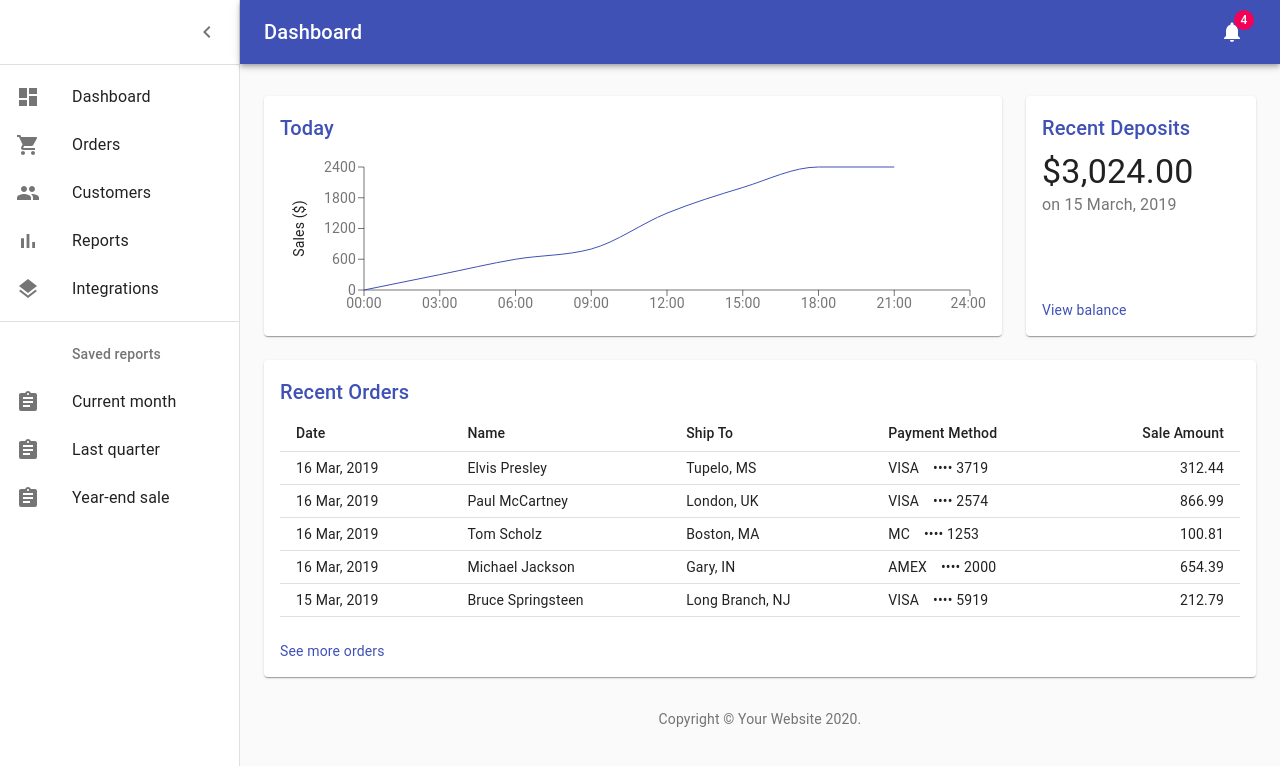
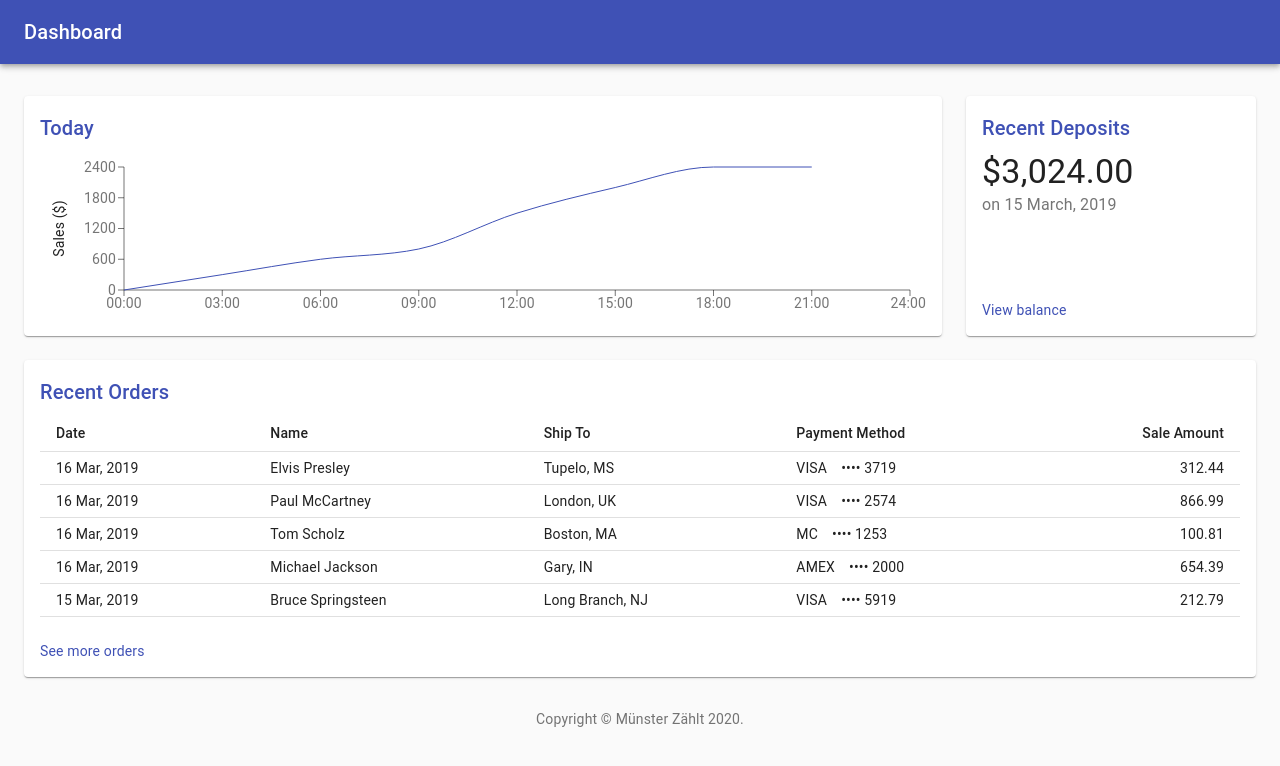
Before and after one commit to codeformuenster/mshack2020-frontend, a React (Create React App) app: page / in a window 1280 px wide. Shown: the top 766 px of the page. Built offline with nearby package versions, Linux system fonts and the light colour scheme.

Commit message:
Remove sidebar

```diff
--- a/src/dashboard/Dashboard.js
+++ b/src/dashboard/Dashboard.js
@@ -2,23 +2,14 @@ import React from 'react';
 import clsx from 'clsx';
 import { makeStyles } from '@material-ui/core/styles';
 import CssBaseline from '@material-ui/core/CssBaseline';
-import Drawer from '@material-ui/core/Drawer';
 import Box from '@material-ui/core/Box';
 import AppBar from '@material-ui/core/AppBar';
 import Toolbar from '@material-ui/core/Toolbar';
-import List from '@material-ui/core/List';
 import Typography from '@material-ui/core/Typography';
-import Divider from '@material-ui/core/Divider';
-import IconButton from '@material-ui/core/IconButton';
-import Badge from '@material-ui/core/Badge';
 import Container from '@material-ui/core/Container';
 import Grid from '@material-ui/core/Grid';
 import Paper from '@material-ui/core/Paper';
 import Link from '@material-ui/core/Link';
-import MenuIcon from '@material-ui/icons/Menu';
-import ChevronLeftIcon from '@material-ui/icons/ChevronLeft';
-import NotificationsIcon from '@material-ui/icons/Notifications';
-import { mainListItems, secondaryListItems } from './listItems';
 import Chart from './Chart';
 import Deposits from './Deposits';
 import Orders from './Orders';
@@ -27,8 +18,8 @@ function Copyright() {
   return (
     <Typography variant="body2" color="textSecondary" align="center">
       {'Copyright © '}
-      <Link color="inherit" href="https://material-ui.com/">
-        Your Website
+      <Link color="inherit" href="http://codeformuenster.org/">
+        Münster Zählt
       </Link>{' '}
       {new Date().getFullYear()}
       {'.'}
@@ -57,14 +48,6 @@ const useStyles = makeStyles((theme) => ({
     transition: theme.transitions.create(['width', 'margin'], {
       easing: theme.transitions.easing.sharp,
       duration: theme.transitions.duration.leavingScreen,
-    }),
-  },
-  appBarShift: {
-    marginLeft: drawerWidth,
-    width: `calc(100% - ${drawerWidth}px)`,
-    transition: theme.transitions.create(['width', 'margin'], {
-      easing: theme.transitions.easing.sharp,
-      duration: theme.transitions.duration.enteringScreen,
     }),
   },
   menuButton: {
@@ -119,56 +102,18 @@ const useStyles = makeStyles((theme) => ({
 
 export default function Dashboard() {
   const classes = useStyles();
-  const [open, setOpen] = React.useState(true);
-  const handleDrawerOpen = () => {
-    setOpen(true);
-  };
-  const handleDrawerClose = () => {
-    setOpen(false);
-  };
   const fixedHeightPaper = clsx(classes.paper, classes.fixedHeight);
 
   return (
     <div className={classes.root}>
       <CssBaseline />
-      <AppBar position="absolute" className={clsx(classes.appBar, open && classes.appBarShift)}>
+      <AppBar position="absolute" className={clsx(classes.appBar)}>
         <Toolbar className={classes.toolbar}>
-          <IconButton
-            edge="start"
-            color="inherit"
-            aria-label="open drawer"
-            onClick={handleDrawerOpen}
-            className={clsx(classes.menuButton, open && classes.menuButtonHidden)}
-          >
-            <MenuIcon />
-          </IconButton>
           <Typography component="h1" variant="h6" color="inherit" noWrap className={classes.title}>
             Dashboard
           </Typography>
-          <IconButton color="inherit">
-            <Badge badgeContent={4} color="secondary">
-              <NotificationsIcon />
-            </Badge>
-          </IconButton>
         </Toolbar>
       </AppBar>
-      <Drawer
-        variant="permanent"
-        classes={{
-          paper: clsx(classes.drawerPaper, !open && classes.drawerPaperClose),
-        }}
-        open={open}
-      >
-        <div className={classes.toolbarIcon}>
-          <IconButton onClick={handleDrawerClose}>
-            <ChevronLeftIcon />
-          </IconButton>
-        </div>
-        <Divider />
-        <List>{mainListItems}</List>
-        <Divider />
-        <List>{secondaryListItems}</List>
-      </Drawer>
       <main className={classes.content}>
         <div className={classes.appBarSpacer} />
         <Container maxWidth="lg" className={classes.container}>
```
